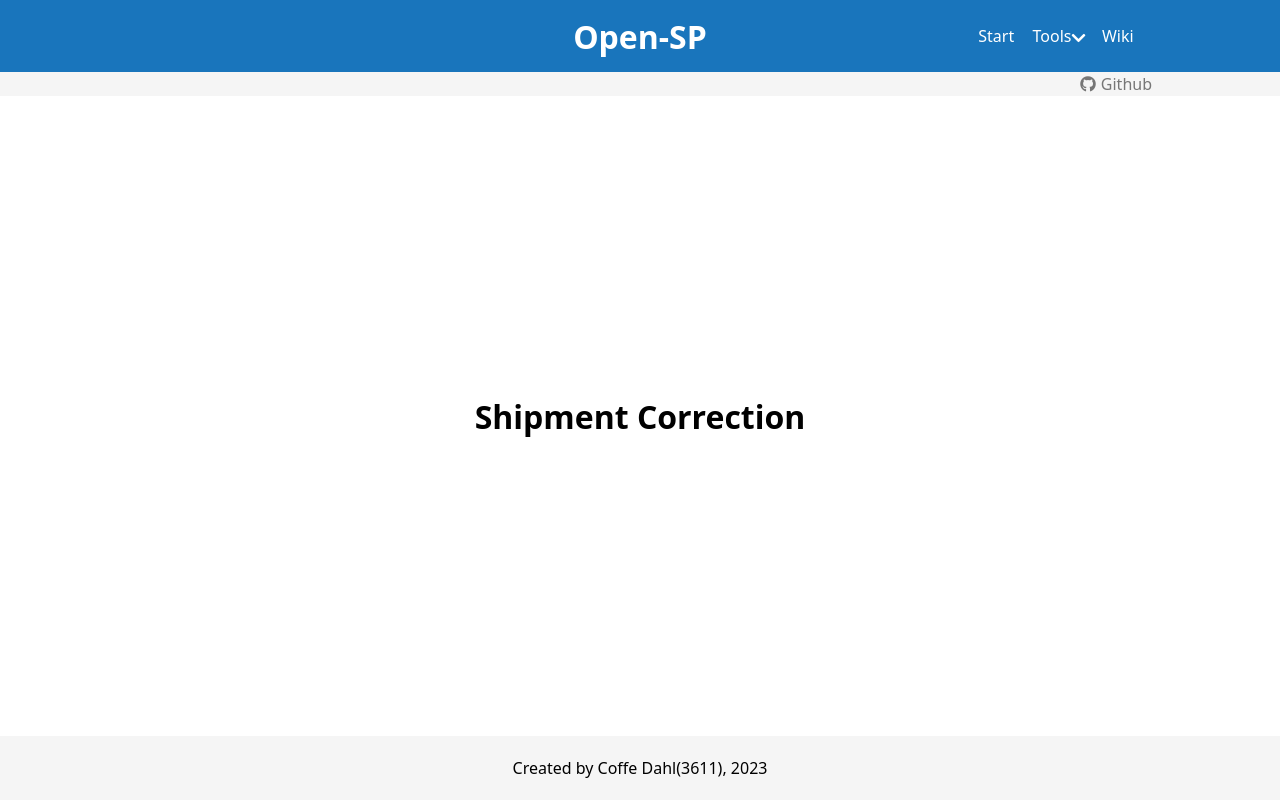
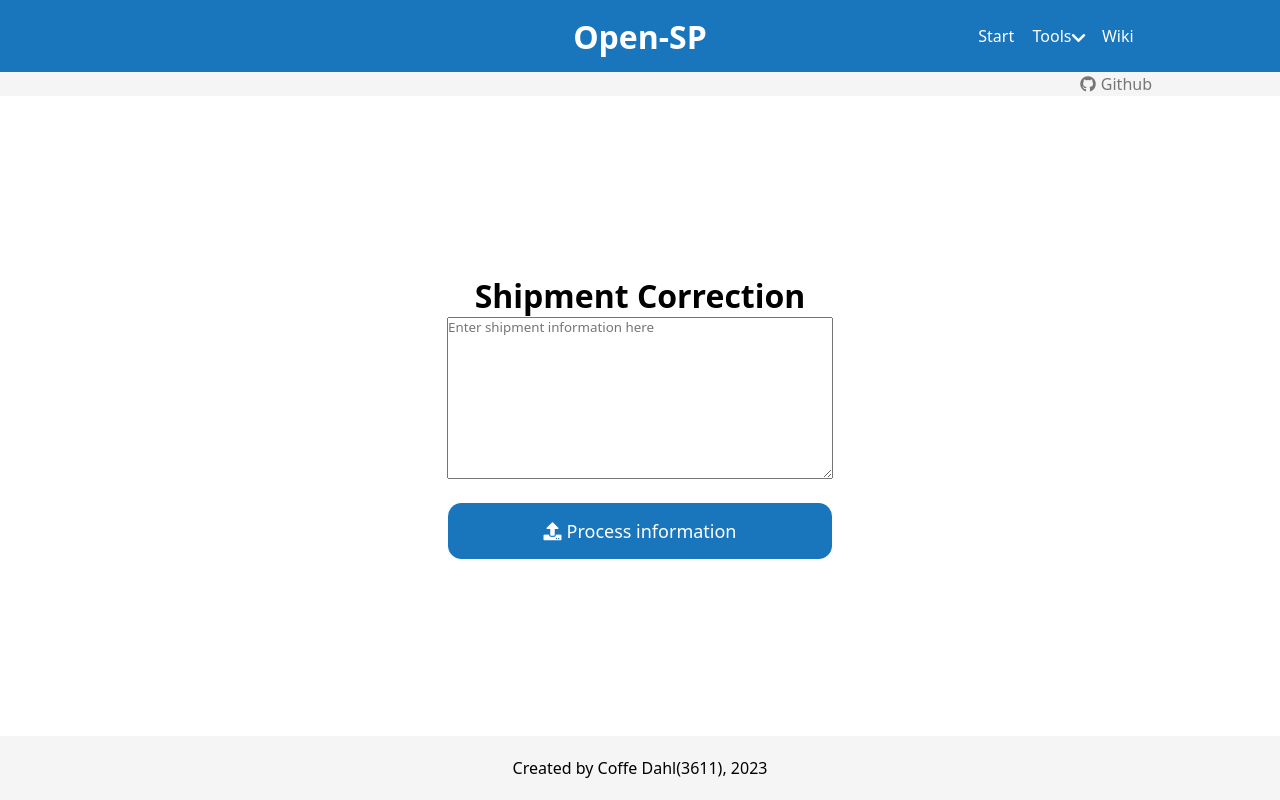
Before and after one commit to coffedahl/open-sp, a SvelteKit app in the folder frontend/: page /shipment-correction in a window 1280 px wide. Built offline with nearby package versions, Linux system fonts and the light colour scheme.

Commit message:
Created interface and functionality for entering shipment data

```diff
--- a/frontend/src/routes/shipment-correction/+page.svelte
+++ b/frontend/src/routes/shipment-correction/+page.svelte
@@ -1,3 +1,52 @@
-<div class="main center">
+<script>
+	let input = '';
+	let lines = [];
+	let orders = [];
+	function handleClick() {
+		lines = input.split(/\n/);
+		lines.forEach((element) => {
+			let data = element.split('	');
+			orders.push({
+				artnr: data[0],
+				hyllnr: data[1],
+				namn: data[2],
+				beskrivning: data[3],
+				antal: data[4]
+			});
+		});
+		orders = orders;
+	}
+</script>
+
+<div class="main center column">
 	<h1>Shipment Correction</h1>
+	<textarea bind:value={input} class="center" placeholder="Enter shipment information here" cols="30" rows="10" />
+	<button class="center" on:click={handleClick}>
+		<i class="fas fa-upload" />
+		<p>Process information</p>
+	</button>
 </div>
+
+<style>
+	button {
+		width: 30vw;
+		height: 7vh;
+		margin-top: 3vh;
+		border-radius: 0.75em;
+		border: none;
+		background-color: #1975bc;
+		color: white;
+		font-size: large;
+		font-weight: 500;
+	}
+	button:hover {
+		background-color: #15639f;
+	}
+	p {
+		padding-left: 5px;
+	}
+	textarea{
+		width: 30vw;
+		height: 20vh;
+	}
+</style>
```
